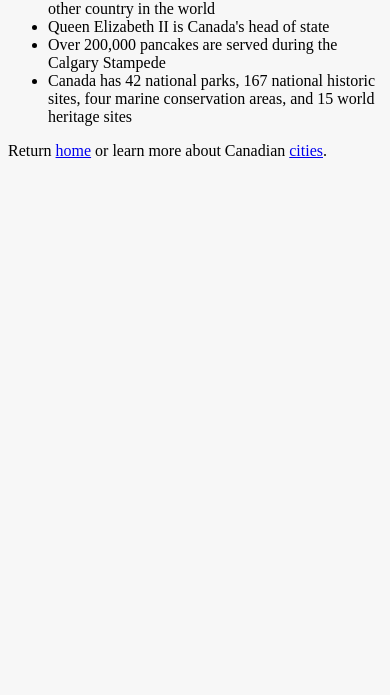
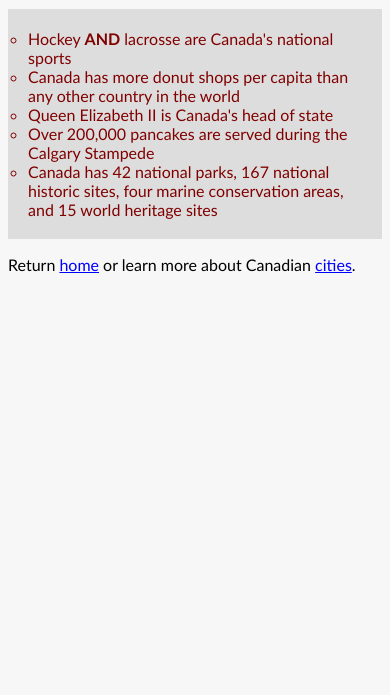
Before and after one commit to elahefler/elahefler.github.io, a plain HTML site: page culture.html in a window 390 px wide. Shown: the part 149-844 px from the top of the page. Drawn offline with Linux system fonts and the light colour scheme.

Commit message:
Add responsive figcaption and list style

```diff
--- a/culture.html
+++ b/culture.html
@@ -6,12 +6,12 @@
 </head>
 <body>
 <h2>Canadian Culture</h2>
-<ul>
-	<li> Hockey <strong> AND</strong> lacrosse are Canada's national sports</li>
-	<li> Canada has more donut shops per capita than any other country in the world</li>
-	<li> Queen Elizabeth II is Canada's head of state</li>
-	<li> Over 200,000 pancakes are served during the Calgary Stampede</li>
-	<li> Canada has 42 national parks, 167 national historic sites, four marine conservation areas, and 15 world heritage sites</li>
+<ul class=list>
+	<li class =li> Hockey <strong> AND</strong> lacrosse are Canada's national sports</li>
+	<li class =li> Canada has more donut shops per capita than any other country in the world</li>
+	<li class =li> Queen Elizabeth II is Canada's head of state</li>
+	<li class =li> Over 200,000 pancakes are served during the Calgary Stampede</li>
+	<li class =li> Canada has 42 national parks, 167 national historic sites, four marine conservation areas, and 15 world heritage sites</li>
 </ul>
 <p>Return <a href="index.html"> home</a> or learn more about Canadian <a href="cities.html">cities</a>.</p>
 
--- a/styles.css
+++ b/styles.css
@@ -1,13 +1,3 @@
-body {
-	background: #f7f7f7;
-}
-
-h2 {
-	font-size: 40px;
-	font-weight: bold;
-	text-align: center;
-}
-
 .main-title {
 	padding: 10px;
 	border-bottom: 3px solid #8a8b96;
@@ -17,9 +7,16 @@ h2 {
 	font-variant: small-caps;
 }
 
+.list {
+    background: #dddddd;
+    padding: 20px;
+    list-style-type: circle;
+    color: #800000;
+}
+
+
 #city-head {
 	background-image: url("toronto.jpg");
-	background-color: none;
 	background-repeat: no-repeat;
 	background-size: 100% 100%;
 	padding: 100px;
@@ -33,8 +30,42 @@ h2 {
 	margin: 10px 50px 10px 50px;
 }
 
+
+
 footer {
 	display: block;
 	text-align: center;
 	font-size: 10px;
 }
+
+body {
+	background: #f7f7f7;
+		font-family:"Trebuchet MS", Helvetica, sans-serif;
+}
+
+h2 {
+	font-size: 40px;
+	font-weight: bold;
+	text-align: center;
+	font-family: "Lucida Console", Monaco, monospace;
+}
+
+a:link {
+	color: blue;
+}
+
+a:visited {
+    color: red;
+}
+
+img {
+	width: 100%;
+	height: auto;
+}
+
+
+@media screen and (max-width: 500px) {
+  figcaption {
+    font-size: 10px;
+  }
+}
```
Also changed, not shown: cities.html (+5 -5 lines).
